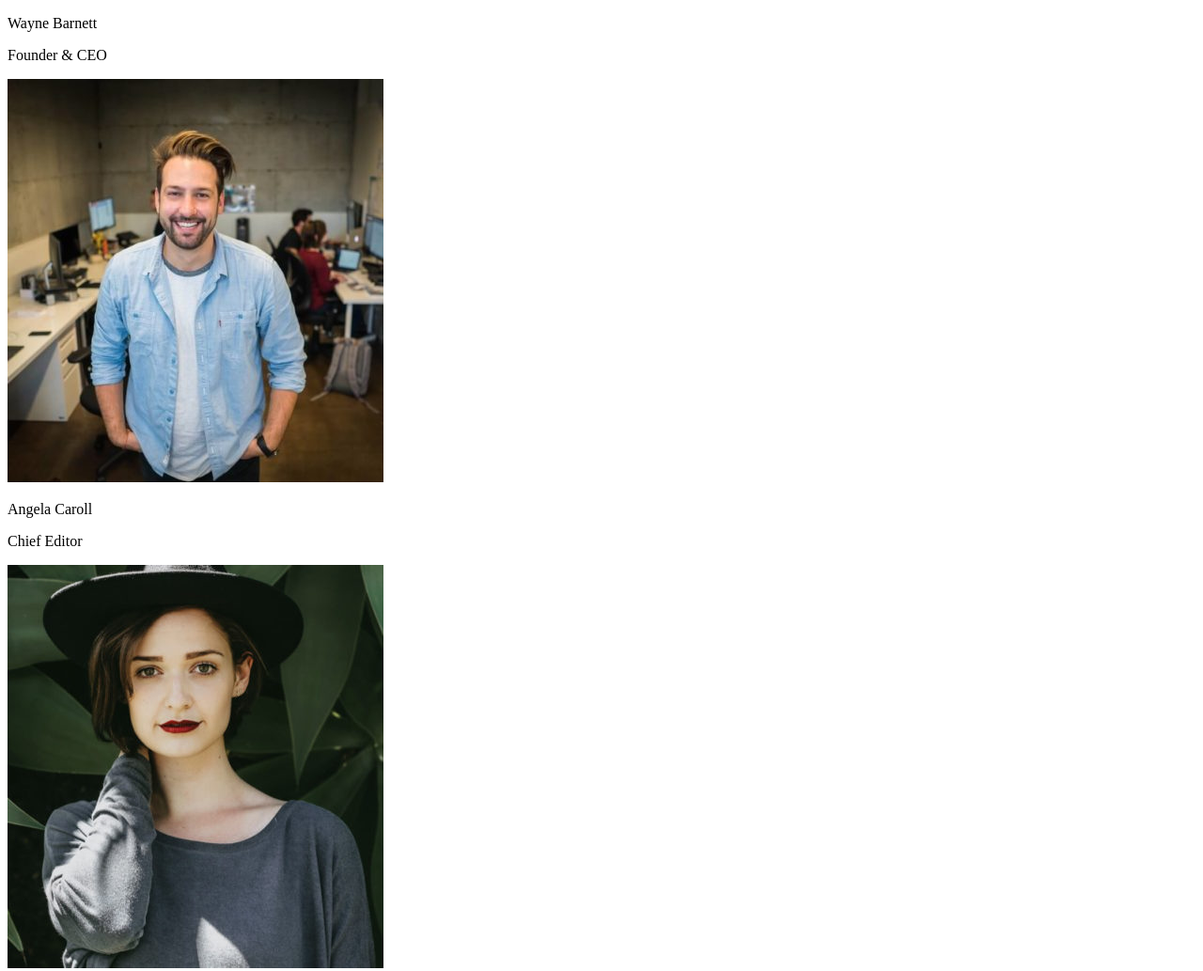
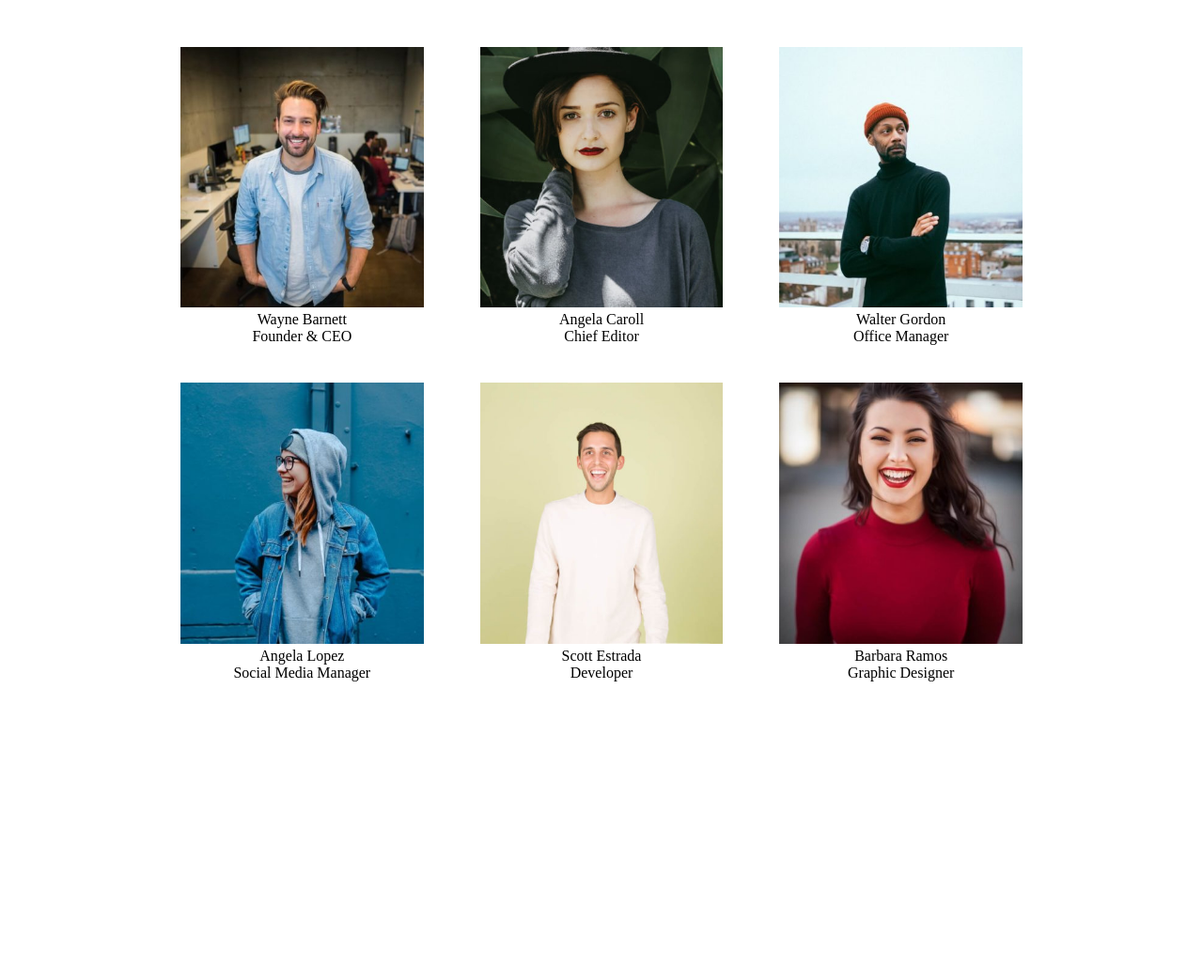
Before and after one commit to ludovicofiore/js-our-team, a plain HTML site: page bonus/index.html in a window 1280 px wide. Shown: the top 1033 px of the page at 94% size. After the commit the page ends 800 px from the top, so only its background shows below. Drawn offline with Linux system fonts and the light colour scheme.

Commit message:
feat: add box container for layout in cards

```diff
--- a/bonus/css/style.css
+++ b/bonus/css/style.css
@@ -0,0 +1,24 @@
+* {
+    padding: 0;
+    margin: 0;
+    box-sizing: border-box;
+}
+
+.container {
+    width: 70%;
+    margin: 0 auto;
+    display: flex;
+    justify-content: space-between;
+    flex-wrap: wrap;
+    gap: 40px;
+    padding: 50px 0;
+}
+
+.box {
+    width: calc(100% / 3 - 40px);
+    text-align: center;
+}
+
+.box img {
+    max-width: 100%;
+}
--- a/bonus/js/main.js
+++ b/bonus/js/main.js
@@ -10,9 +10,6 @@
 
 // richiamo funzione container
 const divContainer = document.querySelector(".container");
-
-
-
 
 // creo array con dentro oggetti
 const teamArray = [
@@ -62,26 +59,32 @@ for (let i = 0; i< teamArray.length; i++) {
 
     let teamElement = teamArray[i];
 
+    // creo elemento contenitore
+    let divBox = createElementWClass("div", "box");
+    divContainer.append(divBox);
+
+    // creo elemento per immagine
+    let teamImage = createElementWClass("img", "member");
+    // aggiungo contenuto
+    teamImage.src = teamElement.image
+    // porto in pagina
+    divBox.append(teamImage);
+
     // creo elemento per nome
     let teamName = createElementWClass("p", "member");
     // aggiungo contenuto
     teamName.innerHTML = teamElement.name;
     // porto in pagina
-    divContainer.append(teamName);
+    divBox.append(teamName);
 
     // creo elemento per ruolo
     let teamRole = createElementWClass("p", "member");
     // aggiungo contenuto
     teamRole.innerHTML = teamElement.role;
     // porto in pagina
-    divContainer.append(teamRole);
+    divBox.append(teamRole);
 
-    // creo elemento per immagine
-    let teamImage = createElementWClass("img", "member");
-    // aggiungo contenuto
-    teamImage.src = teamElement.image
-    // porto in pagina
-    divContainer.append(teamImage);
+
 
 
 }
```
Also changed, not shown: bonus/index.html (+1 -0 lines).
